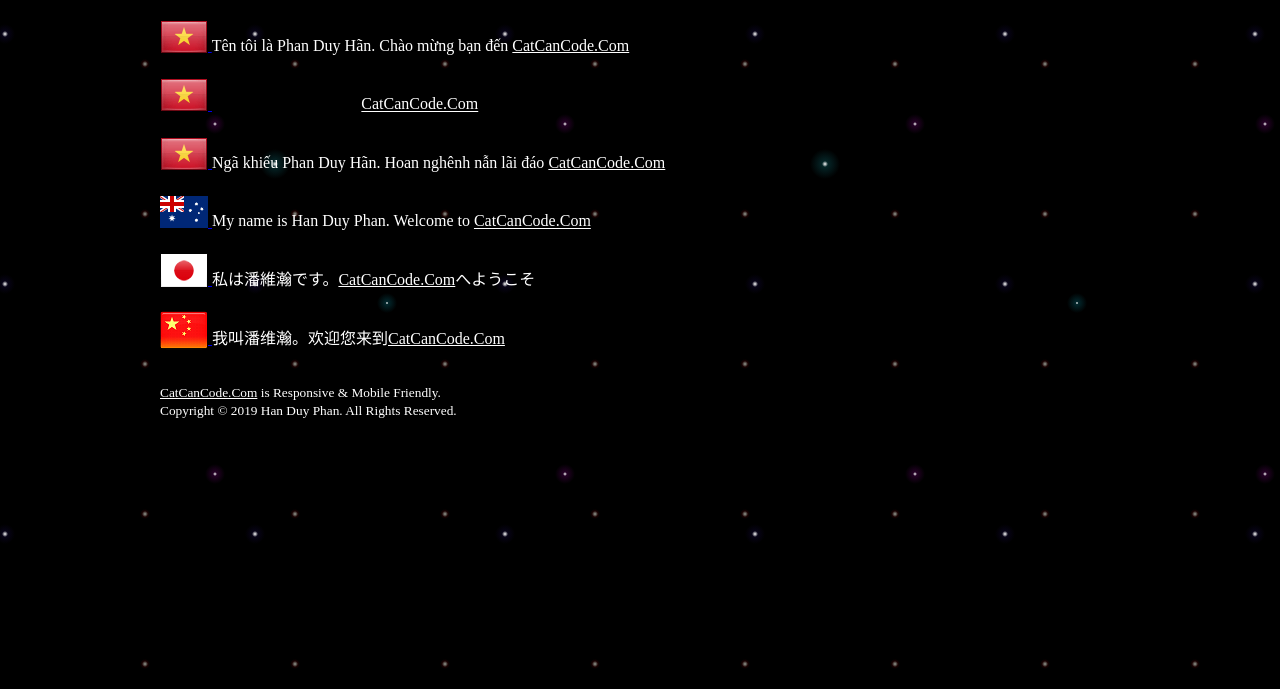
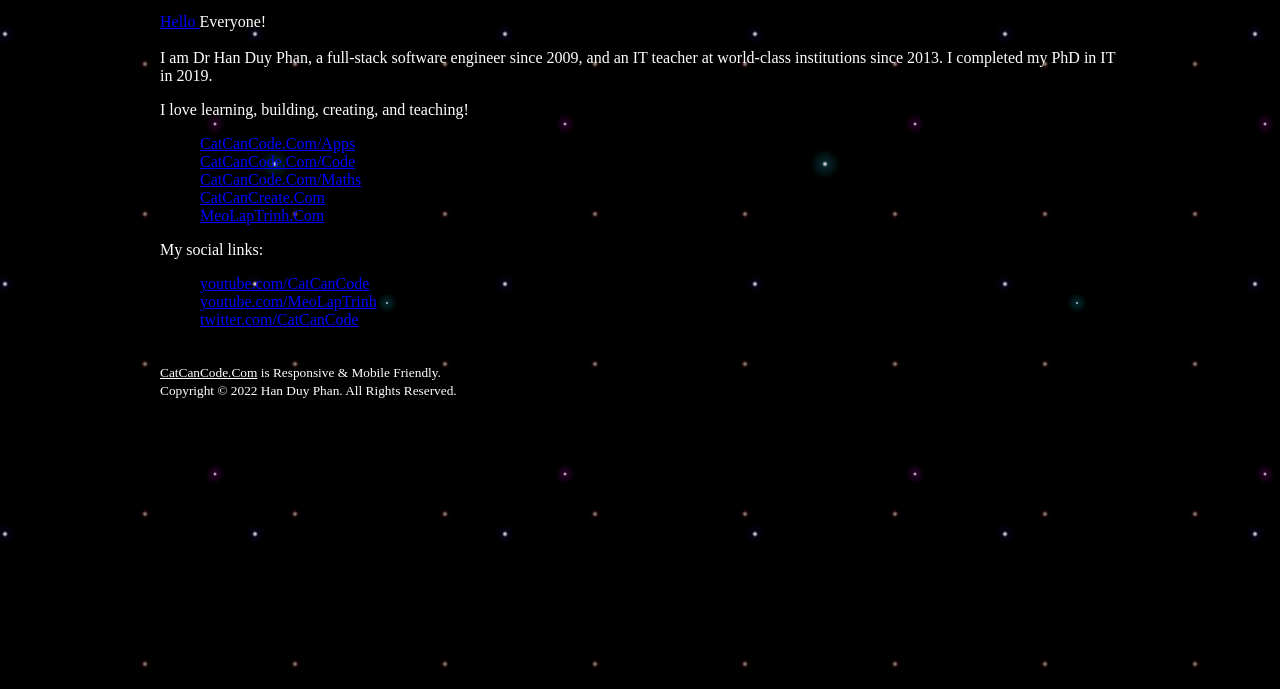
Before and after one commit to catcancode/catcancode.github.io, a plain HTML site: page about.html in a window 1280 px wide. Shown: the part 111-800 px from the top of the page. Drawn offline with Linux system fonts and the light colour scheme.

Commit message:
Update about page and create hello page

```diff
--- a/about.html
+++ b/about.html
@@ -14,47 +14,39 @@
                     <img class="homeButton" src="image/cat_logo_simple.svg" alt="Home">
                 </a>
             </header>
+
             <p class="textColor">
-                <a target="_blank" href="https://en.wikipedia.org/wiki/Vietnamese_language">
-                    <img class="flag" src="image/icon-flag-vietnam.png" alt="Home">
-                </a>
-                Tên tôi là Phan Duy Hãn. Chào mừng bạn đến <a class="copyright-link" href="index.html">CatCanCode.Com</a>
+                <a href="hello/hello.html">Hello </a>Everyone!
+                <br><br>
+                I am Dr Han Duy Phan, a full-stack software engineer since 2009, and an IT teacher at world-class institutions since 2013. I completed my PhD in IT in 2019.
             </p>
+
             <p class="textColor">
-                <a target="_blank" href="https://en.wikipedia.org/wiki/Ch%E1%BB%AF_n%C3%B4m">
-                    <img class="flag" src="image/icon-flag-vietnam.png" alt="Home">
-                </a>
-                𠸜𠵴羅潘維瀚。歡迎您来到<a class="copyright-link" href="index.html">CatCanCode.Com</a>
+               I love learning, building, creating, and teaching!
+               <ul>
+                    <li><a href="#">CatCanCode.Com/Apps</a></li>
+                    <li><a href="#">CatCanCode.Com/Code</a></li>
+                    <li><a href="#">CatCanCode.Com/Maths</a></li>
+                    <li><a href="#">CatCanCreate.Com</a></li>
+                    <li><a href="#">MeoLapTrinh.Com</a></li>
+               </ul>
             </p>
+
             <p class="textColor">
-                <a target="_blank" href="https://en.wikipedia.org/wiki/Sino-Vietnamese_vocabulary">
-                    <img class="flag" src="image/icon-flag-vietnam.png" alt="Home">
-                </a>
-                Ngã khiếu Phan Duy Hãn. Hoan nghênh nẫn lãi đáo <a class="copyright-link" href="index.html">CatCanCode.Com</a>
+                My social links:
+                <ul>
+                    <li><a href="https://www.youtube.com/catcancode">youtube.com/CatCanCode</a></li>
+                    <li><a href="https://www.youtube.com/meolaptrinh">youtube.com/MeoLapTrinh</a></li>
+                    <li><a href="https://twitter.com/CatCanCode">twitter.com/CatCanCode</a></li>
+                </ul>
             </p>
-            <p class="textColor">
-                <a target="_blank" href="https://en.wikipedia.org/wiki/Australian_English">
-                    <img class="flag" src="image/icon-flag-australia.png" alt="Home">
-                </a>
-                My name is Han Duy Phan. Welcome to <a class="copyright-link" href="index.html">CatCanCode.Com</a>
-            </p>
-            <p class="textColor">
-                <a target="_blank" href="https://en.wikipedia.org/wiki/Japanese_language">
-                    <img class="flag" src="image/icon-flag-japan.png" alt="Home">
-                </a>
-                私は潘維瀚です。<a class="copyright-link" href="index.html">CatCanCode.Com</a>へようこそ
-            <p class="textColor">
-                <a target="_blank" href="https://en.wikipedia.org/wiki/Chinese_language">
-                    <img class="flag" src="image/icon-flag-china.png" alt="Home">
-                </a>
-                我叫潘维瀚。欢迎您来到<a class="copyright-link" href="index.html">CatCanCode.Com</a>
-            </p>
+
             <br>
             <footer>
                 <small>
                     <a class="copyright-link" href="index.html">CatCanCode.Com</a> is Responsive & Mobile Friendly.
                     </br>
-                    Copyright &copy; 2019 Han Duy Phan. All Rights Reserved.
+                    Copyright &copy; 2022 Han Duy Phan. All Rights Reserved.
                 </small>
             </footer>
         </div>
--- a/css/master.css
+++ b/css/master.css
@@ -37,6 +37,10 @@ footer {
 
 .textColor {
     color: white;
+}
+
+a {
+    color: blue;
 }
 
 .copyright-link{
--- /dev/null
+++ b/hello/hello.html
@@ -0,0 +1,62 @@
+<!DOCTYPE html>
+<html>
+    <head>
+        <link rel="shortcut icon" href="../image/cat_logo_simple.png">
+        <title>Hello</title>
+        <meta charset="UTF-8">
+        <meta name="viewport" content="width=device-width, initial-scale=1.0">
+        <link rel=stylesheet href=../css/master.css>
+    </head>
+    <body>
+        <div id="wrapper">
+            <header>
+                <a href="../index.html">
+                    <img class="homeButton" src="../image/cat_logo_simple.svg" alt="Home">
+                </a>
+            </header>
+            <p class="textColor">
+                <a target="_blank" href="https://en.wikipedia.org/wiki/Vietnamese_language">
+                    <img class="flag" src="image/icon-flag-vietnam.png" alt="Home">
+                </a>
+                Tên tôi là Phan Duy Hãn. Chào mừng bạn đến <a class="copyright-link" href="index.html">CatCanCode.Com</a>
+            </p>
+            <p class="textColor">
+                <a target="_blank" href="https://en.wikipedia.org/wiki/Ch%E1%BB%AF_n%C3%B4m">
+                    <img class="flag" src="image/icon-flag-vietnam.png" alt="Home">
+                </a>
+                𠸜𠵴羅潘維瀚。歡迎您来到<a class="copyright-link" href="index.html">CatCanCode.Com</a>
+            </p>
+            <p class="textColor">
+                <a target="_blank" href="https://en.wikipedia.org/wiki/Sino-Vietnamese_vocabulary">
+                    <img class="flag" src="image/icon-flag-vietnam.png" alt="Home">
+                </a>
+                Ngã khiếu Phan Duy Hãn. Hoan nghênh nẫn lãi đáo <a class="copyright-link" href="index.html">CatCanCode.Com</a>
+            </p>
+            <p class="textColor">
+                <a target="_blank" href="https://en.wikipedia.org/wiki/Australian_English">
+                    <img class="flag" src="image/icon-flag-australia.png" alt="Home">
+                </a>
+                My name is Han Duy Phan. Welcome to <a class="copyright-link" href="index.html">CatCanCode.Com</a>
+            </p>
+            <p class="textColor">
+                <a target="_blank" href="https://en.wikipedia.org/wiki/Japanese_language">
+                    <img class="flag" src="image/icon-flag-japan.png" alt="Home">
+                </a>
+                私は潘維瀚です。<a class="copyright-link" href="index.html">CatCanCode.Com</a>へようこそ
+            <p class="textColor">
+                <a target="_blank" href="https://en.wikipedia.org/wiki/Chinese_language">
+                    <img class="flag" src="image/icon-flag-china.png" alt="Home">
+                </a>
+                我叫潘维瀚。欢迎您来到<a class="copyright-link" href="index.html">CatCanCode.Com</a>
+            </p>
+            <br>
+            <footer>
+                <small>
+                    <a class="copyright-link" href="index.html">CatCanCode.Com</a> is Responsive & Mobile Friendly.
+                    </br>
+                    Copyright &copy; 2022 Han Duy Phan. All Rights Reserved.
+                </small>
+            </footer>
+        </div>
+    </body>
+</html>
```
Also changed, not shown: hello/image/icon-flag-australia.png (renamed from image/icon-flag-australia.png), hello/image/icon-flag-china.png (renamed from image/icon-flag-china.png), hello/image/icon-flag-japan.png (renamed from image/icon-flag-japan.png), hello/image/icon-flag-vietnam.png (renamed from image/icon-flag-vietnam.png).
